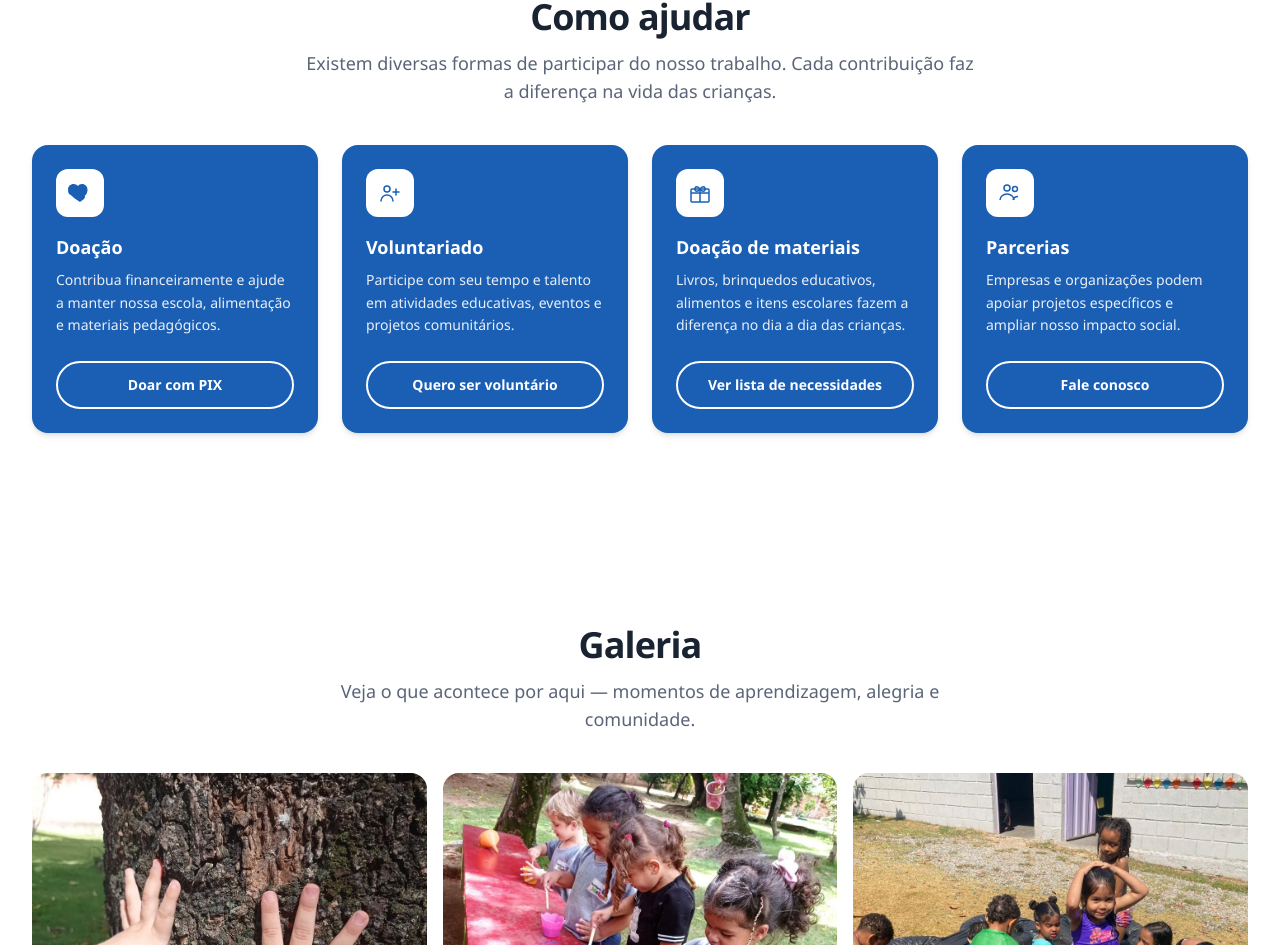
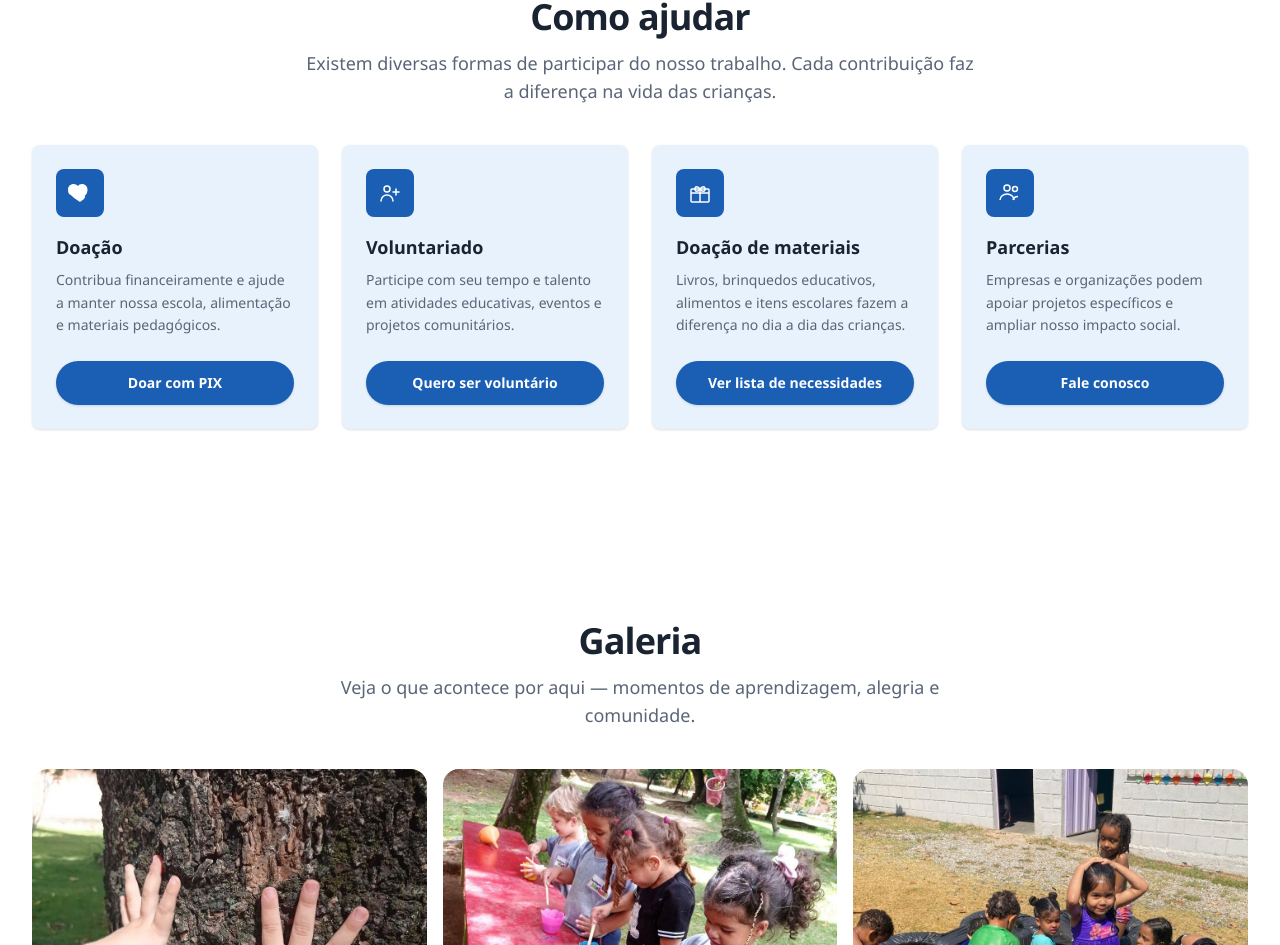
Before and after one commit to lucaspbicalho/institutomeimei, a React (Vite) app: page / in a window 1280 px wide. Shown: the part 3520-4465 px from the top of the page. Built offline with nearby package versions, Linux system fonts and the light colour scheme.

Commit message:
alterando layout

```diff
--- a/src/components/sections/HowToHelp.tsx
+++ b/src/components/sections/HowToHelp.tsx
@@ -26,24 +26,23 @@ export function HowToHelp() {
         <ul className="grid gap-6 sm:grid-cols-2 lg:grid-cols-4">
           {helpOptions.map((option, index) => (
             <FadeIn key={option.id} delay={index * 0.08}>
-              <li className="flex flex-col rounded-2xl bg-brand-blue p-6 shadow-md transition-shadow hover:shadow-lg">
+              <li className="flex flex-col rounded-lg bg-brand-blue-light p-6 shadow-sm transition-all hover:-translate-y-1 hover:shadow-lg">
 
-                <div className="flex h-12 w-12 items-center justify-center rounded-xl bg-white text-brand-blue">
+              <div className="flex h-12 w-12 items-center justify-center rounded-lg bg-brand-blue text-white">
                   <Icon name={option.icon} className="h-6 w-6" />
                 </div>
 
-                <h3 className="mt-4 text-lg font-bold text-white">
+                <h3 className="mt-4 text-lg font-bold text-text">
                   {option.title}
                 </h3>
 
-                <p className="mt-2 flex-1 text-sm text-white/90 leading-relaxed">
+                <p className="mt-2 flex-1 text-sm leading-relaxed text-text-muted">
                   {option.description}
                 </p>
 
                 <Button
                   href={option.href}
-                  variant="outline"
-                  className="mt-6 w-full text-xs sm:text-sm border-white text-white hover:bg-white hover:text-brand-blue"
+                  className="mt-6 w-full bg-brand-blue text-white hover:bg-brand-blue-dark text-xs sm:text-sm"
                 >
                   {option.cta}
                 </Button>
```
